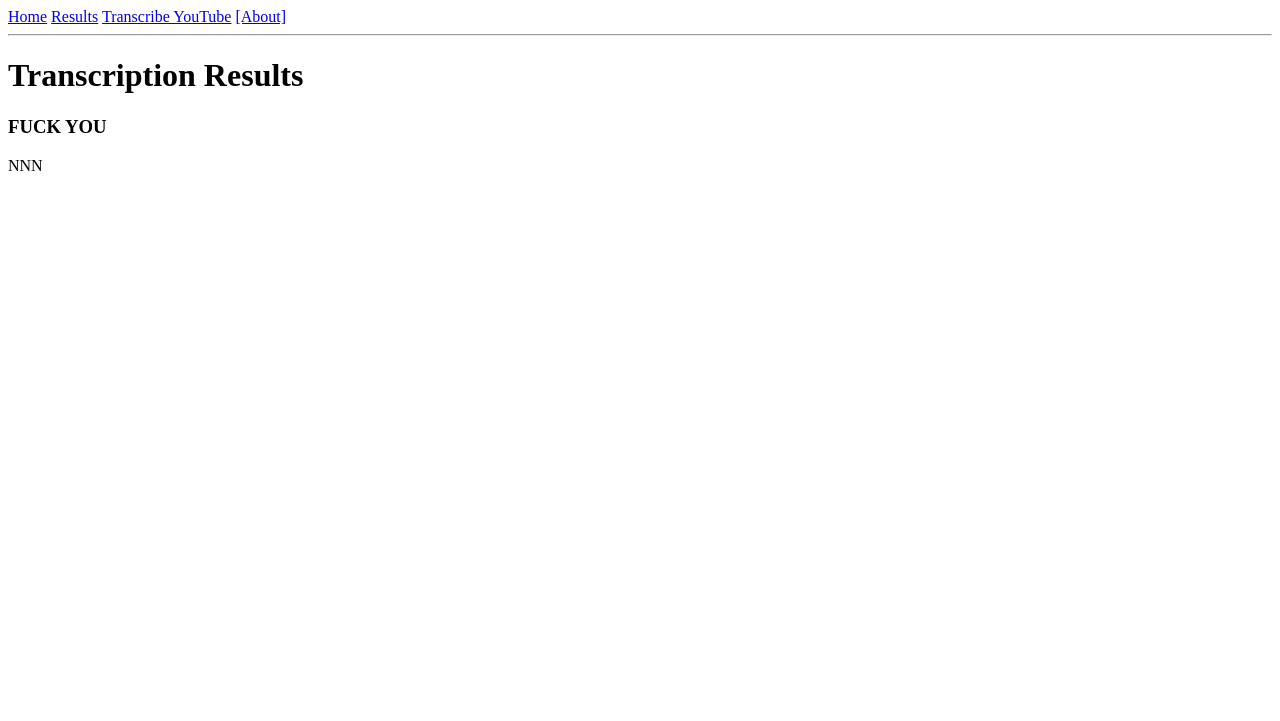
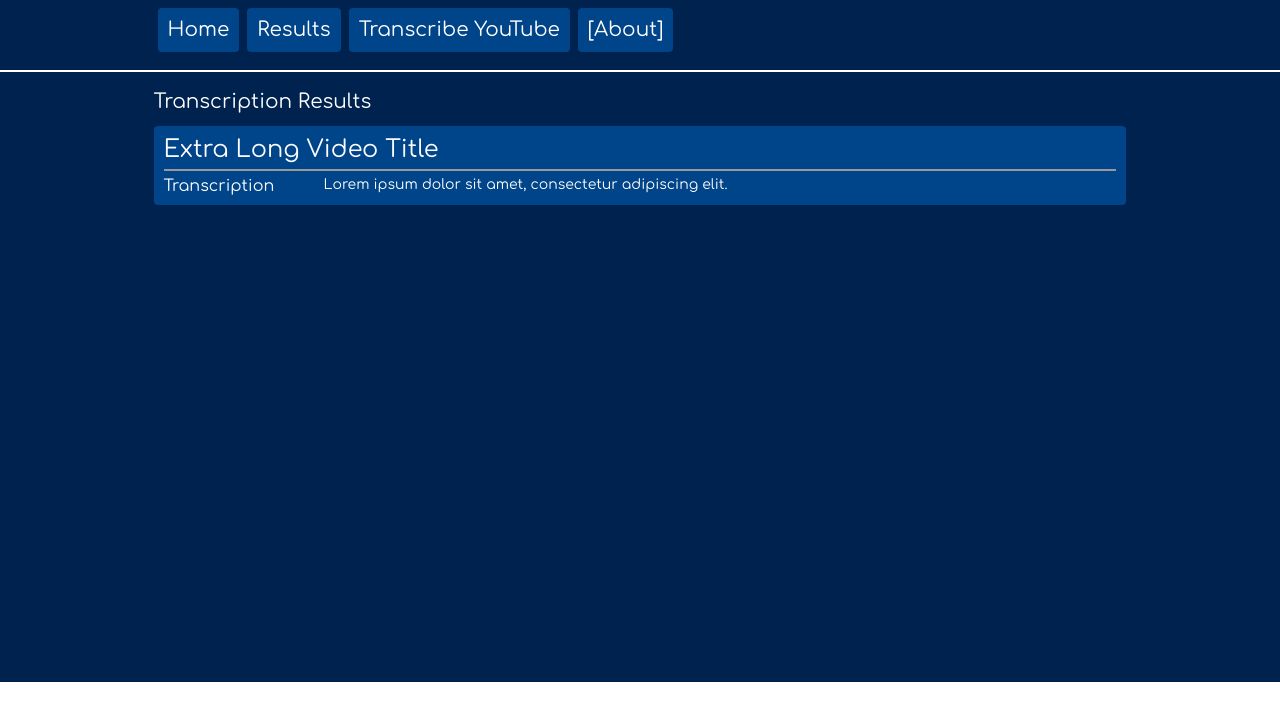
Before and after one commit to DenialCant/CruzHack2024, a Flask app: page /results/ in a window 1280 px wide. Shown: the top 721 px of the page. Run offline with Flask 3, Linux system fonts and the light colour scheme; some libraries are stand-ins or nearby versions.

Commit message:
erorrrsss

```diff
--- a/app.py
+++ b/app.py
@@ -1,11 +1,13 @@
 from flask import Flask, render_template, request, url_for, flash, redirect
 from transcribe import audio_to_text
 from getVideos import yt_to_mp3
+import os
 
 app = Flask(__name__)
 app.config['SECRET_KEY'] = '3f500e5c4689bb1221d1bbc545931d898f30c1d9c2a9ad6a'
 
-transcript_results = [{'title': 'FUCK YOU', 'content': 'NNN'}]
+transcript_results = [{'title': 'Extra Long Video Title',
+                       'content': 'Lorem ipsum dolor sit amet, consectetur adipiscing elit.'}]
 
 @app.route('/')
 def home():
@@ -20,15 +22,17 @@ def yt_transcribe():
     if request.method == 'POST':
         title = request.form['yt_url']
 
-        # file_name = yt_to_mp3(title)
-        # file_name
-        # tran_rs = (audio_to_text(file_name))
+        file_name = yt_to_mp3(title)
+
+        tran_rs = (audio_to_text(file_name))
 
         if not title:
             flash('YouTube Link is required!')
         else:
-            transcript_results.append({'title': title, 'content': 'tran_rs'})
+            transcript_results.append({'title': title, 'content': tran_rs})
+            os.remove(file_name)
             return redirect(url_for('results'))
+
     return render_template('yt_transcribe.html')
 
 if __name__ == '__main__':
--- /dev/null
+++ b/static/style.css
@@ -0,0 +1,72 @@
+:root{
+	--c0: #001A38;
+	--c1: #00224E;
+	--c2: #003367;
+	--c3: #004489;
+	--c9: #7891ec;
+}
+
+@font-face{font-family: WebFont; src: url('/static/fonts/Comfortaa.ttf');}
+
+html{min-width: 440px; scroll-behavior: smooth;}
+body{
+	font-family: WebFont; cursor: default;
+	background: var(--c1); color: #FFF;
+}
+body::-webkit-scrollbar {display: none;}
+*{box-sizing: border-box; outline: none; font: inherit;}
+
+.wrapper{margin-left: 10px; margin-right: 10px; display: flex;}
+.wrapper-body{margin-left: 10px; margin-right: 10px;}
+@media (min-width: 768px) {
+	.wrapper{margin-left: 6%; margin-right: 6%;}
+	.wrapper-body{margin-left: 6%; margin-right: 6%;}
+}
+@media (min-width: 992px) {
+	.wrapper{margin-left: 8%; margin-right: 8%;}
+	.wrapper-body{margin-left: 6%; margin-right: 6%;}
+}
+@media (min-width: 1200px) {
+	.wrapper{margin-left: 12%; margin-right: 12%;}
+	.wrapper-body{margin-left: 12%; margin-right: 12%;}
+}
+.normal-text{font-size: 14px; line-height: 20px;}
+.vertical-space{height: 2px; margin: 10px 0px 10px 0px; background-color: #FFFFFF;}
+
+.nav-bar{width: 100%; display: inline-block; font-size: 24px; line-height: 60px;
+	padding: 4px 0px 4px 0px;}
+.nav-element{font-size: 20px; line-height: 24px; padding: 10px;
+	background-color: var(--c3);
+	border-radius: 4px;
+	margin: 4px;
+	transition: 0.4s;
+}
+.nav-element:hover{background-color: var(--c9);}
+.nav-text{text-decoration: none; color: #FFFFFF;}
+
+.flex-vert{flex-direction: column;}
+
+.mini-body-title{width: 100%; font-size: 20px; line-height: 40px;}
+
+.result_card{width: 100%; background-color: var(--c3); padding: 10px; border-radius: 4px;
+	display: flex; flex-direction: column; margin: 4px 0px;}
+.result_card_top{font-size: 24px;}
+.result_card_mid{height: 2px; margin: 6px 0px 6px 0px; background-color: #999999;}
+.result_card_bot{display: flex; flex-direction: row;}
+.result_card_bot_left{font-size: 16px;width: 160px;}
+.result_card_bot_right{font-size: 14px;}
+
+.url-input-field{
+	width: 100%;
+	padding: 12px 20px;
+	margin: 8px 0;
+	display: inline-block;
+	border: 1px solid #ccc;
+	border-radius: 4px;
+}
+.main-button{background-color: var(--c3); border: none; padding: 10px;
+	color: #FFF; border-radius: 4px; transition: 0.4s;}
+.main-button:hover{background-color: var(--c9);}
+.main-button:active{transform: scale(0.9);}
+
+.main-body{min-height: 600px;}
--- a/templates/base.html
+++ b/templates/base.html
@@ -13,22 +13,28 @@
         }
 
     </style>
-    <link rel="stylesheet" type="text/css" href="reset.css">
-    <link rel="stylesheet" type="text/css" href="style.css">
+    <link rel="stylesheet" type="text/css" href="{{ url_for('static', filename='reset.css') }}">
+    <link rel="stylesheet" type="text/css" href="{{ url_for('static', filename='style.css') }}">
 </head>
 <body>
     <div class="nav-bar">
-        <a href="{{ url_for('home') }}">Home</a>
-        <a href="{{ url_for('results') }}">Results</a>
-        <a href="{{ url_for('yt_transcribe') }}">Transcribe YouTube</a>
-        <a href="#">[About]</a>
+        <div class="wrapper">
+            <div class="nav-element"><a class="nav-text" href="{{ url_for('home') }}">Home</a></div>
+            <div class="nav-element"><a class="nav-text" href="{{ url_for('results') }}">Results</a></div>
+            <div class="nav-element"><a class="nav-text" href="{{ url_for('yt_transcribe') }}">Transcribe YouTube</a></div>
+            <div class="nav-element"><a class="nav-text" href="#">[About]</a></div>
+        </div>
     </div>
-    <hr>
-    <div class="content">
-        {% for message in get_flashed_messages() %}
-            <div class="alert">{{ message }}</div>
-        {% endfor %}
-        {% block content %} {% endblock %}
+
+    <div class="vertical-space"></div>
+
+    <div class="main-body">
+        <div class="wrapper flex-vert">
+            {% for message in get_flashed_messages() %}
+                <div class="alert">{{ message }}</div>
+            {% endfor %}
+            {% block content %} {% endblock %}
+        </div>
     </div>
 </body>
 </html>
--- a/templates/home.html
+++ b/templates/home.html
@@ -1,7 +1,7 @@
 {% extends 'base.html' %}
 
 {% block content %}
-    <h1>{% block title %} Welcome to Video Transcriber {% endblock %}</h1>
+    <div class="mini-body-title">{% block title %} Welcome to Video Transcriber {% endblock %}</div>
     <div class='box'>
         <p>This website will Transcribe videos!</p>
     </div>
--- a/templates/transcripts.html
+++ b/templates/transcripts.html
@@ -1,11 +1,21 @@
 {% extends 'base.html' %}
 
 {% block content %}
-    <h1>{% block title %} Transcription Results {% endblock %}</h1>
+    <div class="mini-body-title">{% block title %} Transcription Results {% endblock %}</div>
     {% for transcript_result in transcript_results %}
-        <div class='trs_result'>
-            <h3>{{ transcript_result['title'] }}</h3>
-            <p>{{ transcript_result['content'] }}</p>
+        <div class='result_card'>
+            <div class="result_card_top">
+                {{ transcript_result['title'] }}
+            </div>
+            <div class="result_card_mid"></div>
+            <div class="result_card_bot">
+                <div class="result_card_bot_left">
+                    Transcription
+                </div>
+                <div class="result_card_bot_right">
+                    {{ transcript_result['content'] }}
+                </div>
+            </div>
         </div>
     {% endfor %}
 {% endblock %}
--- a/templates/yt_transcribe.html
+++ b/templates/yt_transcribe.html
@@ -1,15 +1,15 @@
 {% extends 'base.html' %}
 
 {% block content %}
-    <h1>{% block title %} Transcribe a YouTube Video {% endblock %}</h1>
+    <div class="mini-body-title">{% block title %} Transcribe a YouTube Video {% endblock %}</div>
     <form method="post">
         <label for="yt_url">YouTube URL</label>
         <br>
-        <input type="text" name="yt_url"
+        <input class="url-input-field" type="text" name="yt_url"
                placeholder="YouTube Link"
                value="{{ request.form['title'] }}"></input>
         <br>
 
-        <button type="submit">Transcribe</button>
+        <button class="main-button" type="submit">Transcribe</button>
     </form>
 {% endblock %}
```
Also changed, not shown: templates/style.css (deleted, +0 -16 lines), static/fonts/Comfortaa.ttf (renamed from templates/fonts/Comfortaa.ttf), static/reset.css (renamed from templates/reset.css).
